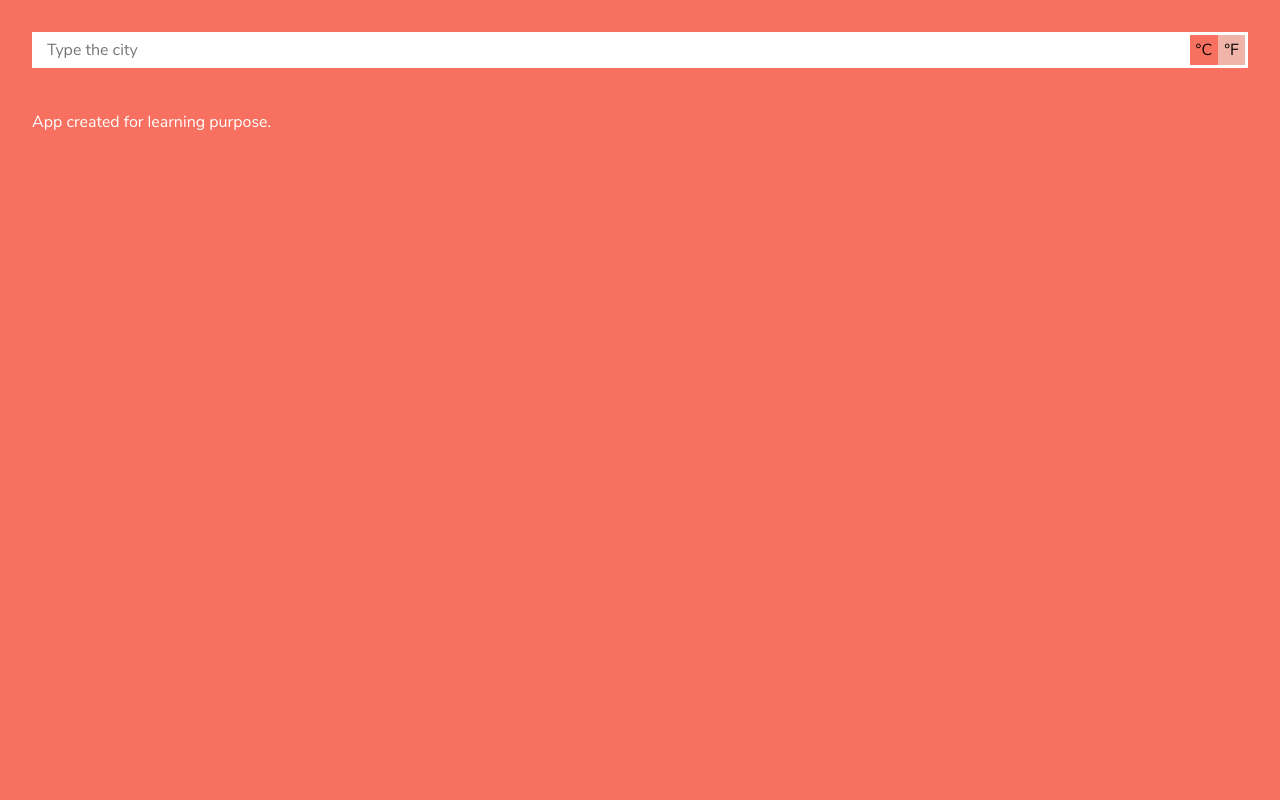
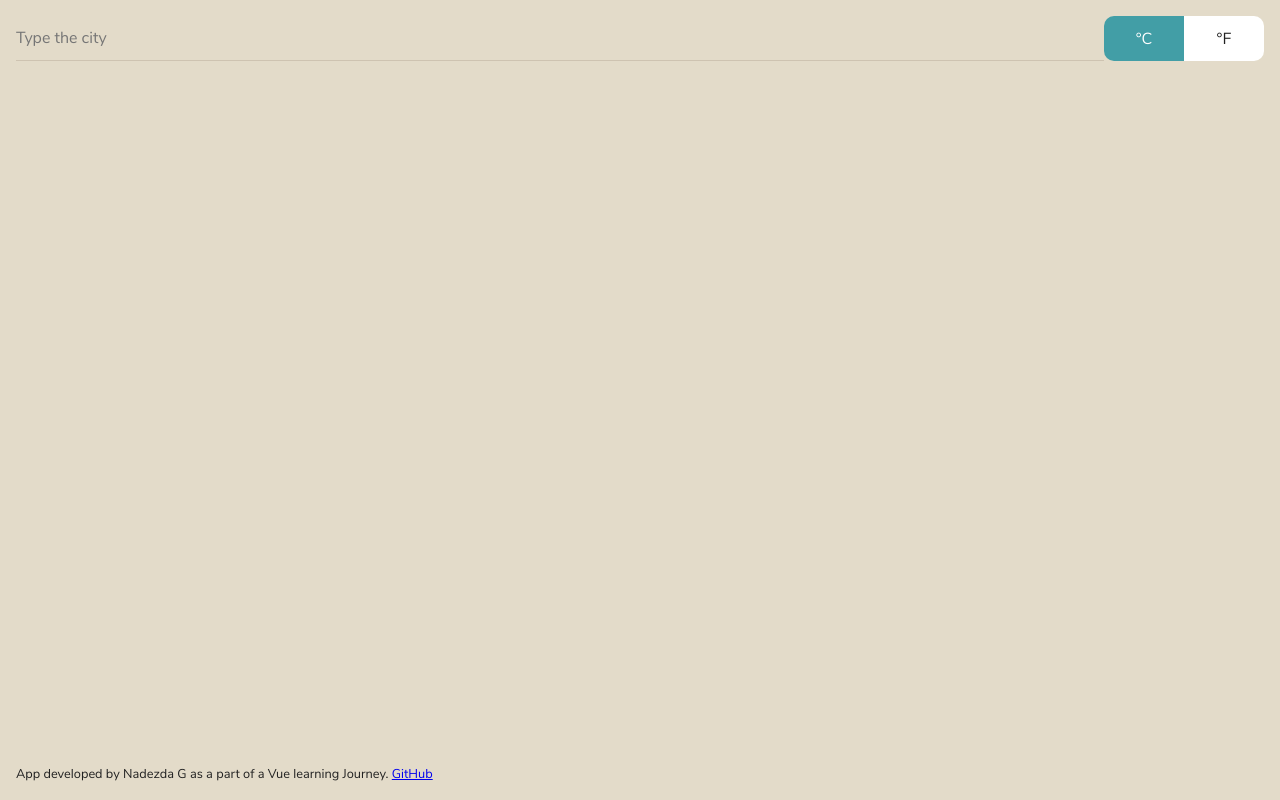
Before and after one commit to NadezdaG/simpleWeather, a Vue app: page / in a window 1280 px wide. Built offline with nearby package versions, Linux system fonts and the light colour scheme.

Commit message:
new css, local storage

```diff
--- a/src/App.vue
+++ b/src/App.vue
@@ -1,5 +1,4 @@
 <template>
-  <div class="simpleWeather">
   <header>
     <inputCity></inputCity>
     <unitSelector :celsius="celsius"></unitSelector>
@@ -10,10 +9,18 @@
       <weatherCards></weatherCards>
     </div>
   </section>
+
   <footer>
-      <div class="container">App created for learning purpose.</div>
+    <div class="container">
+      App developed by Nadezda G as a part of a Vue learning Journey.
+      <a
+        href="https://github.com/NadezdaG/simpleWeather"
+        target="_blank"
+        title="preview code"
+        >GitHub</a
+      >
+    </div>
   </footer>
-  </div>
 </template>
 
 <script>
@@ -61,7 +68,6 @@ export default {
       axios
         .get(url)
         .then((response) => {
-          console.log(response);
           this.cities[index].temp =
             this.celsius === true
               ? response.data.current.temp_c
@@ -74,6 +80,7 @@ export default {
         .catch((error) => {
           console.error("There was an error!", error.message);
         });
+      localStorage.setItem("cities", JSON.stringify(this.cities));
     },
 
     updateTime() {
@@ -86,7 +93,7 @@ export default {
     if (localStorage.cities) {
       this.cities = JSON.parse(localStorage.getItem("cities") || "[]");
     }
-    this.cities.forEach((city, index) => this.updateCity(city.title, index));
+    this.cities.forEach((city, index) => this.updateCity(city, index));
     setInterval(this.updateTime, 10000);
   },
 };
@@ -97,22 +104,4 @@ export default {
 @use "./assets/scss/_variables.scss";
 @use "./assets/scss/_typography.scss";
 @use "./assets/scss/_global.scss";
-.simpleWeather {
-  padding: 2em;
-  header {
-    width: 100%;
-    display: grid;
-    grid-auto-rows: 1fr;
-    grid-template-columns: 1fr auto;
-    grid-template-rows: 1fr;
-    gap: 0 0;
-    grid-template-areas: "input units";
-    margin-bottom: 2em;
-  }
-
-  footer {
-    color: white;
-    margin-top: 10px;
-  }
-}
 </style>
--- a/src/assets/scss/_global.scss
+++ b/src/assets/scss/_global.scss
@@ -1,4 +1,37 @@
 @use "_variables.scss";
+html,
 body {
-  background-color: variables.$color-bittersweet;
+  height: 100%;
 }
+body {
+  background-color: variables.$color-bone;
+
+  min-height: 100%;
+}
+
+#app {
+  height: 100%;
+  padding: 1em;
+  display: flex;
+  flex-direction: column;
+  justify-content: flex-start;
+}
+header {
+  width: 100%;
+  display: grid;
+  grid-auto-rows: 1fr;
+  grid-template-columns: 1fr auto;
+  grid-template-rows: 1fr;
+  gap: 0 0;
+  grid-template-areas: "input units";
+  margin-bottom: 2em;
+}
+
+footer {
+  color: white;
+  margin-top: auto;
+  padding-top: 0.5em;
+  justify-self: flex-end;
+  font-size: 0.8em;
+  color: variables.$color-black;
+}
--- a/src/assets/scss/_variables.scss
+++ b/src/assets/scss/_variables.scss
@@ -1,5 +1,6 @@
 $color-white: #ffffff;
 $color-bone: #e3dbc9;
-$color-melon: #f0b4a8;
-$color-bittersweet: #f87060;
-$color-blue: #102542;
+$color-lava: #443730;
+$color-raw: #786452;
+$color-blue: #429ea6;
+$color-black: #212121;
--- a/src/components/inputCity.vue
+++ b/src/components/inputCity.vue
@@ -33,7 +33,6 @@ export default {
       this.allCities = require("../assets/cities.json");
     },
      addCity(city) {
-      console.log("run parrent f");
       this.$parent.cities.push({
         title: city.name,
         country: city.country,
@@ -46,6 +45,7 @@ export default {
         weather: "",
         timezone: 0,
       });
+
       this.$parent.updateCity(city, this.$parent.cities.length - 1);
       this.typedText = "";
     },
@@ -70,10 +70,13 @@ export default {
 @use "../assets/scss/reset.scss";
 @use "../assets/scss/_variables.scss";
 @use "../assets/scss/_global.scss";
+
 .inputCity {
   grid-area: input;
-  padding: 6px 15px;
+  padding: 10px 0px;
+  background-color: variables.$color-bone;
   border: none;
+  border-bottom:1px solid rgba(variables.$color-raw,0.2);
   &:focus {
     outline: 0;
   }
@@ -82,7 +85,7 @@ export default {
     display: block;
     position: absolute;
     z-index: 3;
-    background-color: variables.$color-bone;
+    background-color: variables.$color-white;
     list-style: none;
     padding: 0.5em 0;
     margin: 36px 0px 0px;
@@ -92,7 +95,7 @@ export default {
       padding: 0.5em 1em;
       cursor: pointer;
       &:hover {
-        background-color: variables.$color-melon;
+        background-color: variables.$color-bone;
       }
     }
   }
--- a/src/components/unitSelector.vue
+++ b/src/components/unitSelector.vue
@@ -29,15 +29,25 @@ export default {
 @use "../assets/scss/_global.scss";
 .unitSelector {
     grid-area: units;
-    background-color: variables.$color-melon;
-    border: 3px solid white;
+    border: none;
     button {
       height: 100%;
-      background-color: variables.$color-melon;
+      background-color: variables.$color-white;
       border: none;
       cursor: pointer;
+      min-width:80px;
+      color: variables.$color-black;
+      &:first-child {
+        border-top-left-radius: 10px;
+        border-bottom-left-radius: 10px;
+      }
+      &:last-child {
+        border-top-right-radius: 10px;
+        border-bottom-right-radius: 10px;
+      }
       &.active {
-        background-color: variables.$color-bittersweet;
+        background-color: variables.$color-blue;
+        color:variables.$color-white;
       }
     }
   }
--- a/src/components/weatherCards.vue
+++ b/src/components/weatherCards.vue
@@ -11,7 +11,7 @@
             </h2>
             <div class="temp">{{ city.temp }}°</div>
             <div class="weather">{{ city.weather }}</div>
-            <span class="clock"> {{ new Date(city.localTime*1000).getHours() }}:{{ new Date(city.localTime*1000).getMinutes() }} </span>
+            <span class="clock"> Local time: {{ new Date(city.localTime*1000).getHours() }}:{{ new Date(city.localTime*1000).getMinutes() }}</span>
           </div>
         </div>
 </template>
@@ -41,28 +41,24 @@ export default {
     display: flex;
     width: 100%;
     height: 100%;
-    display: grid;
-    grid-auto-rows: 1fr;
-    grid-template-columns: 1fr;
-    grid-template-rows: 1fr;
-    gap: 1em 1em;
-    grid-template-areas: ". ";
+    display: flex;
+    flex-direction: row;
+    gap: 10px;
+    flex-wrap: wrap;
+
     @media all and (min-width: 768px) {
-      grid-auto-rows: 1fr;
-      grid-template-columns: 1fr 1fr 1fr 1fr;
-      grid-template-rows: 1fr;
-      gap: 1em 1em;
-      grid-template-areas: ". . . .";
     }
 
   &__card {
     background-color: variables.$color-white;
-    padding: 2em;
+    padding: 2em 2em 1em;
     position: relative;
     text-align: center;
+    border-radius: 10px;
+    flex: 1;
     button {
       position: absolute;
-      right: 0;
+      right: 5px;
       top: 0;
       background: none;
       border: none;
@@ -73,18 +69,32 @@ export default {
       text-align: center;
       text-transform: uppercase;
       margin-bottom: 1em;
-      font-size: 1em;
+      font-size: 1.2em;
+
     }
+
     .temp {
       font-size: 2em;
+    }
+
+    .weather {
+      text-transform: uppercase;
     }
 
     .clock {
       display: inline-block;
       padding: 5px;
-      background-color: variables.$color-bone;
       margin-top: 1em;
-      letter-spacing: 5px;
+      font-size: 0.8em;
+      opacity:0.8;
+    }
+
+    &:hover {
+      background-color: variables.$color-blue;
+      color: variables.$color-white;
+      button {
+        color: variables.$color-white;
+      }
     }
   }
 }
```
Lines whose indentation alone changed are shown as unchanged.
